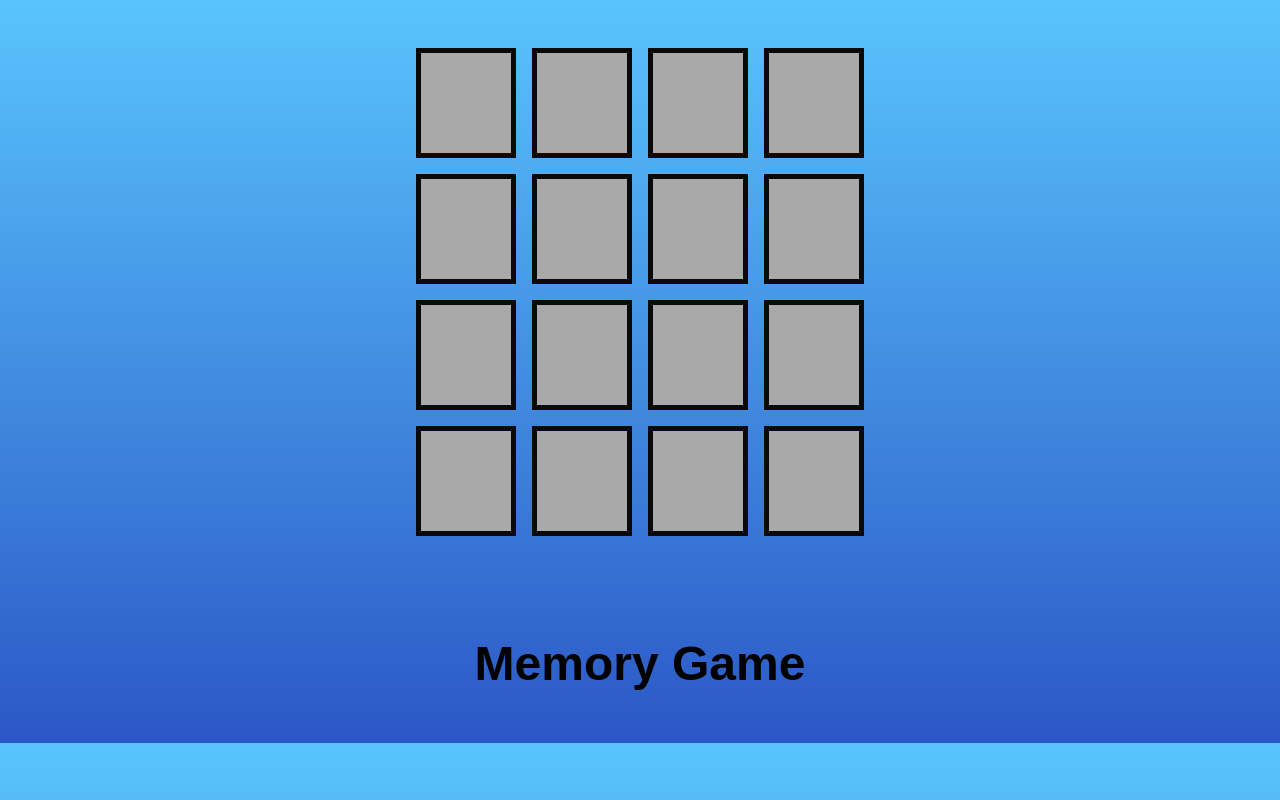
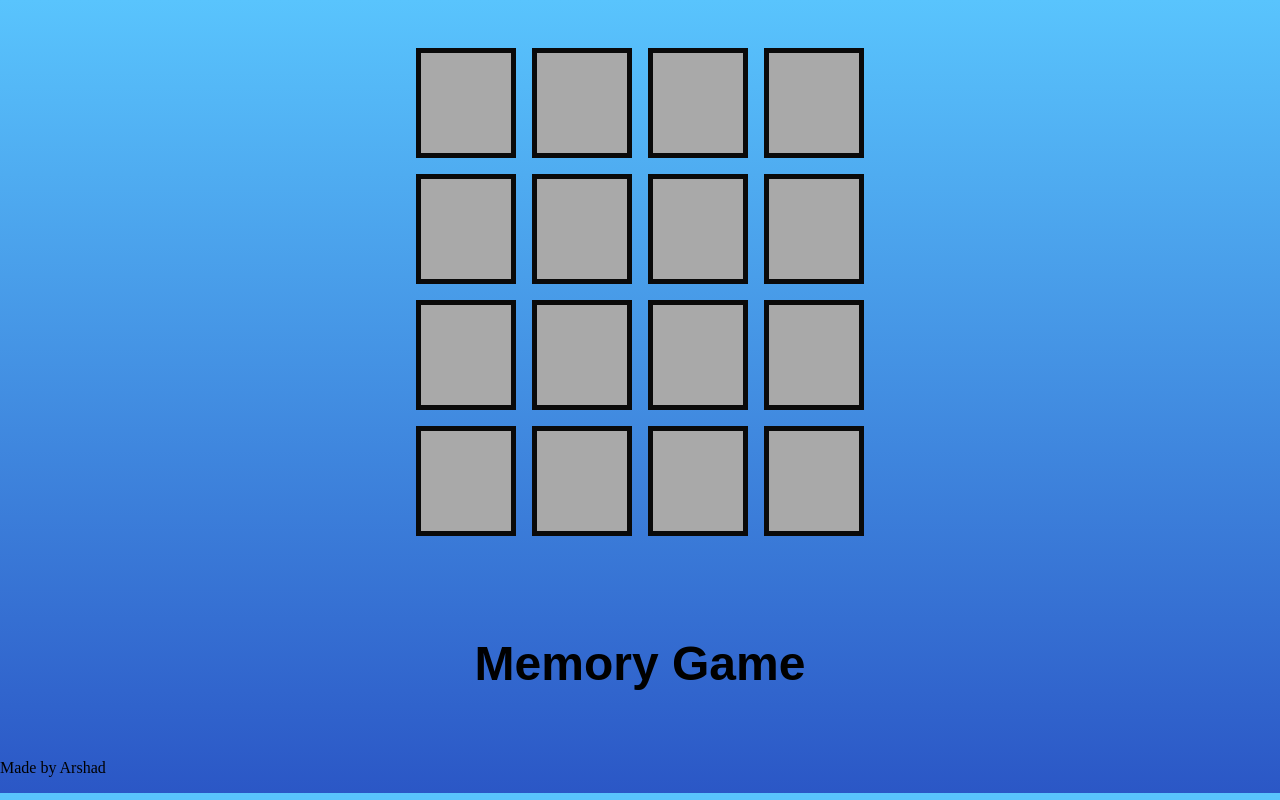
Before and after one commit to Arshad-Khan-12/Memory-Game, a plain HTML site: page index.html in a window 1280 px wide. Drawn offline with Linux system fonts and the light colour scheme.

Commit message:
Update index.html

```diff
--- a/index.html
+++ b/index.html
@@ -13,5 +13,11 @@
     <!-- Saying Memory Game in lower bottom of the screen with some attractiveness-->
     <div class="memory-game">
         <h1>Memory Game</h1></div>
+
+    <div class="footer">
+        <p>Made by Arshad</p>
+    </div>
 </body>
+
+
 </html>
```
